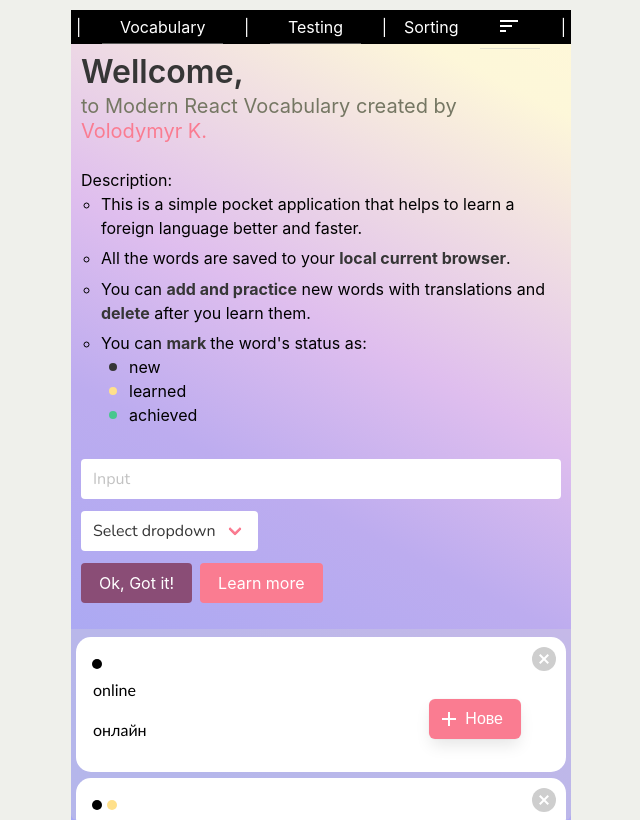
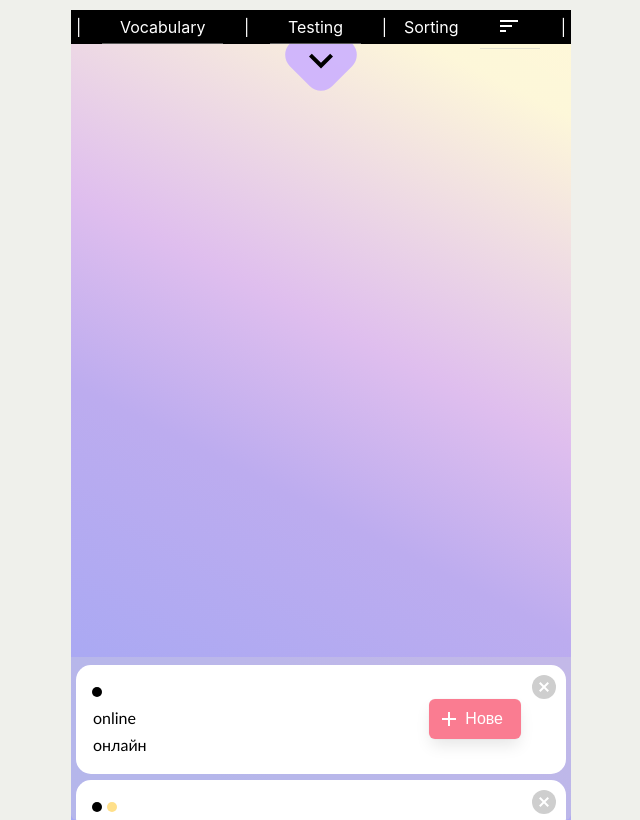
Before and after one commit to hustle2live/Vocabulary-App, a React (Create React App) app: page /#/ in a window 1280 px wide. Shown: the whole page, without its empty margins (319-959 px from the left). Built offline with nearby package versions, Linux system fonts and the light colour scheme.

Commit message:
moderate instructions div element

```diff
--- a/src/_variables.scss
+++ b/src/_variables.scss
@@ -1,3 +1,7 @@
+// @use '../../my-styles.bulma' as colors;
+
+@import '../node_modules/bulma/sass/helpers/color.sass';
+
 $font-primary: -apple-system, BlinkMacSystemFont, 'Segoe UI', 'Roboto', 'Oxygen',
    'Ubuntu', 'Cantarell', 'Fira Sans', 'Droid Sans', 'Helvetica Neue',
    sans-serif;
@@ -14,6 +18,11 @@ $menu-secondary: #000;
 $orange: orange;
 $green: rgb(140, 216, 26);
 
+$bg-tertiary: rgb(202, 73, 227);
+
+$bg-primary-08: rgb(203 176 255 / 88%);
+$bg-primary: rgba(55, 57, 214, 0.736);
+
 $bg-secondary: rgb(157, 159, 245);
 $bg-secondary-gradient: linear-gradient(
    27deg,
@@ -24,12 +33,20 @@ $bg-secondary-gradient: linear-gradient(
    rgba(255, 248, 215, 0.9136904761904762) 95%
 );
 
+// $bg-secondary-gradient-solid: linear-gradient(
+//    27deg,
+//    rgba(157, 159, 245, 1) 10%,
+//    rgba(176, 155, 240, 1) 41%,
+//    rgba(212, 155, 240, 1) 59%,
+//    rgba(255, 248, 215, 1) 90%,
+//    rgba(255, 248, 215, 1) 95%
+// );
+
 $scrollbarBG: #cfd8dc;
 $thumbBG: rgba(212, 155, 240);
 
 // there's must be a secondary color theme
 
-$bg-primary: rgba(55, 57, 214, 0.736);
 // $bg-primary-gradient: linear-gradient();
 
 .material-symbols-rounded {
--- a/src/components/Vocabulary/Vocabulary.jsx
+++ b/src/components/Vocabulary/Vocabulary.jsx
@@ -1,7 +1,7 @@
 import React, { useCallback } from 'react';
 import { useDispatch, useSelector } from 'react-redux';
 
-import { mdiCircleMedium } from '@mdi/js';
+import { mdiChevronDown, mdiCircleMedium } from '@mdi/js';
 import Icon from '@mdi/react';
 
 import { actions as vocabularyActionCreator } from '../../slices/vocabulary/vocabulary.js';
@@ -17,6 +17,10 @@ export const Vocabulary = () => {
    const dispatch = useDispatch();
 
    localStorage.setItem('vocabulary', JSON.stringify(vocabulary));
+
+   const showHideInstructions = (elem) => {
+      elem.classList.toggle('expanded');
+   };
 
    const RatingStatus = ({ status }) => {
       const elemStatusStyles = {
@@ -149,6 +153,19 @@ export const Vocabulary = () => {
                Learn more
             </div>
          </div>
+
+         <div
+            className={styles.instructions__btn_expand}
+            onClick={(e) => {
+               e.currentTarget.parentNode.classList.toggle(styles.expanded);
+            }}
+         >
+            <span className="icon-text">
+               <span className="icon is-large">
+                  <Icon path={mdiChevronDown} rotate={-45} size={3} />
+               </span>
+            </span>
+         </div>
       </div>
    );
 
--- a/src/components/Vocabulary/Vocabulary.module.scss
+++ b/src/components/Vocabulary/Vocabulary.module.scss
@@ -1,5 +1,5 @@
 @use '../../variables' as global;
-@use '../../my-styles.bulma' as colors;
+// @use '../../my-styles.bulma' as colors;
 
 .wrapper {
    overflow-y: hidden;
@@ -7,7 +7,29 @@
    border-radius: 6px;
 
    .instructions {
+      position: relative;
+      // position: absolute;
+      // top: -100%;
+      display: block;
+      box-sizing: border-box;
+
+      // height: fit-content;
+      // height: auto;
+      // margin-top: -110%;
       padding: 10px;
+      margin: 10px;
+      transform: translateY(-100%);
+      transition: all 700ms;
+      z-index: 1;
+      clear: both;
+
+      &.expanded {
+         // margin-top: 0;
+         clear: both;
+
+         transform: translateY(0%);
+         // transform: translateY(100%);
+      }
 
       ul {
          margin-bottom: 2rem;
@@ -20,6 +42,25 @@
          .icon {
             margin: auto !important;
          }
+      }
+
+      &__btn_expand {
+         display: block;
+         box-sizing: border-box;
+         content: '';
+         height: 60px;
+         width: 60px;
+
+         position: absolute;
+         bottom: 5px;
+         left: 50%;
+         transform: translate(-50%, 60%) rotate(45deg);
+         background: global.$bg-primary-08;
+         opacity: 1;
+         border-radius: 1rem;
+         z-index: 1;
+         padding-left: 10px;
+         padding-top: 10px;
       }
    }
 
@@ -91,8 +132,8 @@
       .circle_practice,
       .circle_achieved {
          &::before {
-            // background: global.$orange;
-            background: colors.$warning;
+            background: global.$warning;
+            // background: colors.$warning;
             left: 15px;
             margin: 0;
             position: absolute;
@@ -101,8 +142,8 @@
       .circle_achieved {
          &::after {
             margin: 0;
-            // background: global.$green;
-            background: colors.$success;
+            background: global.$success;
+            // background: colors.$success;
             left: 30px;
             position: absolute;
          }
@@ -125,9 +166,9 @@
    color: global.$text-secondary;
 }
 
-.deleteButton {
-   z-index: 1;
-}
+// .deleteButton {
+//    z-index: 1;
+// }
 
 .addWordButton {
    z-index: 1;
```
